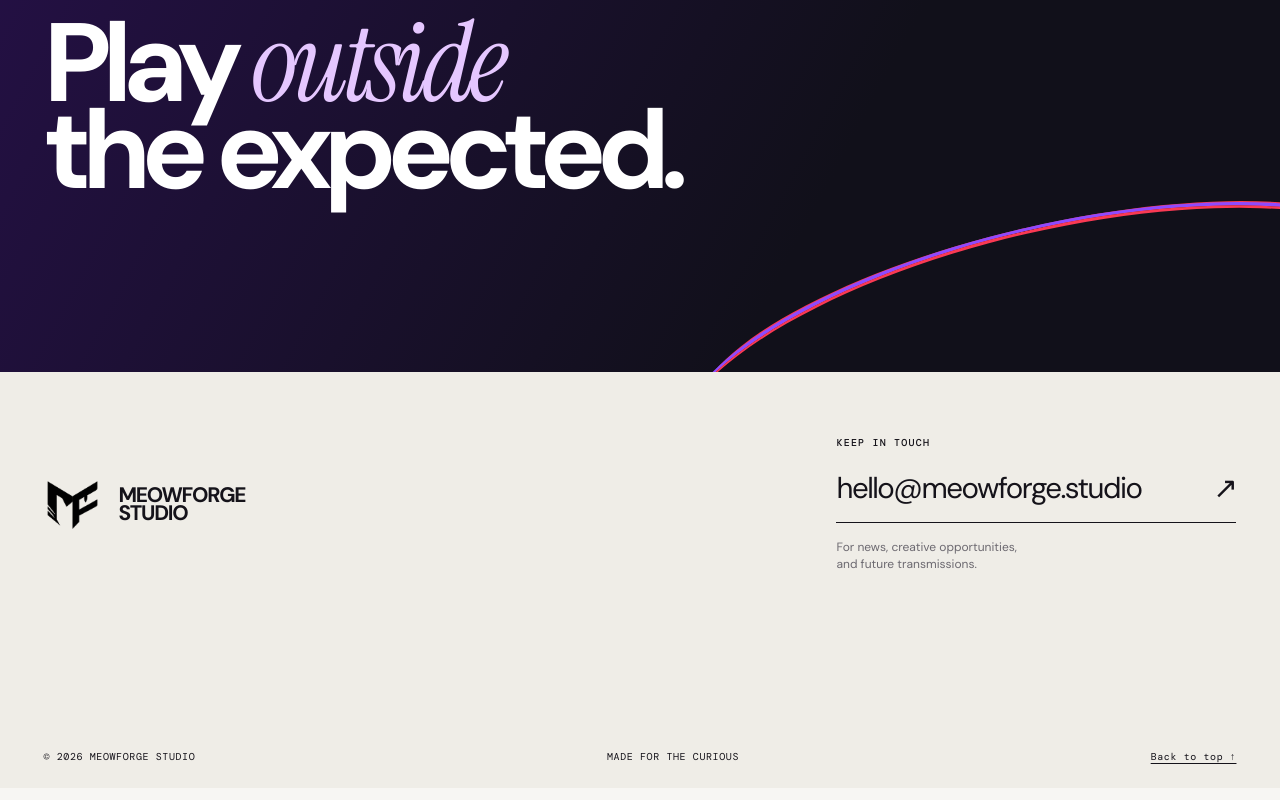
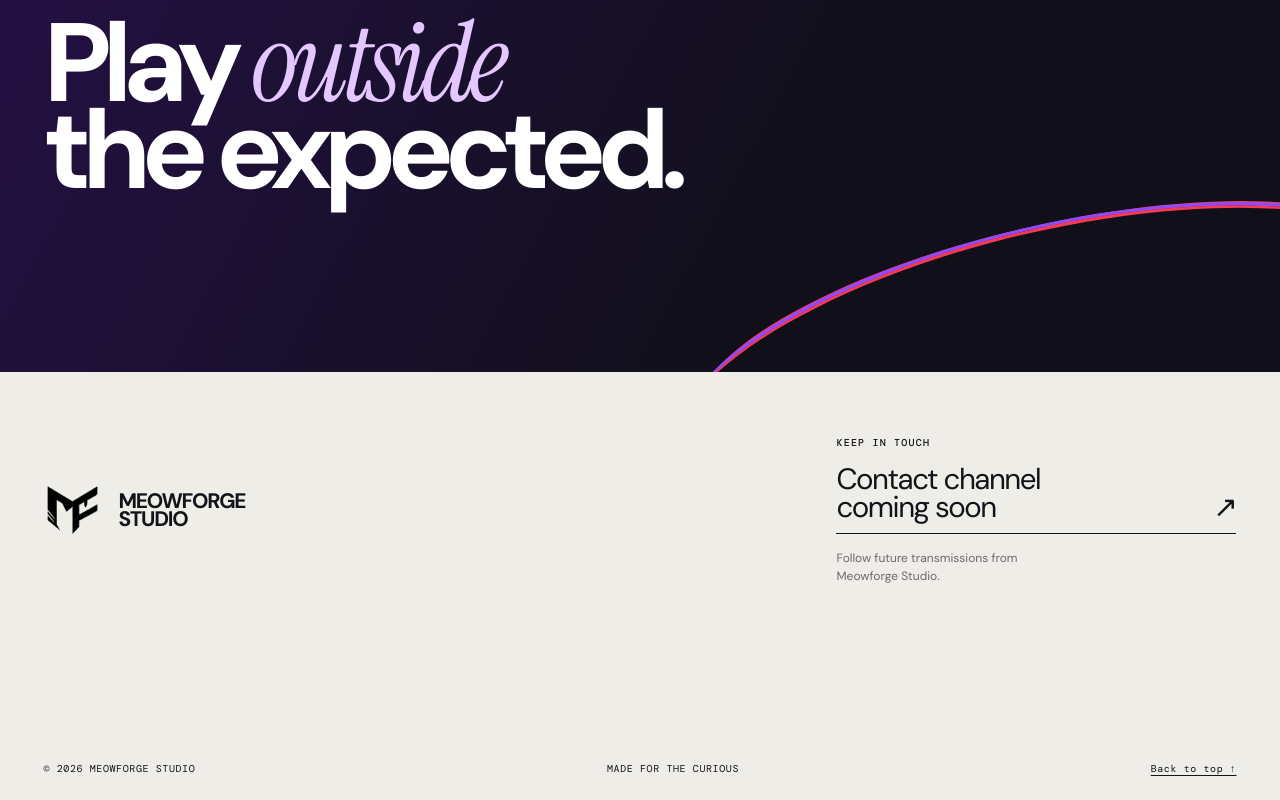
Before and after one commit to lauhotin/meowforgestudio.github.io, a Next.js app: page / in a window 1280 px wide. Shown: the part 3404-4204 px from the top of the page. Built offline with nearby package versions, Linux system fonts and the light colour scheme.

Commit message:
Remove temporary contact domain

```diff
--- a/app/globals.css
+++ b/app/globals.css
@@ -72,7 +72,7 @@ footer { padding:65px 3.4vw 25px; background:#efede7; display:grid; grid-templat
 .footer-brand img { width:57px; height:57px; object-fit:contain; mix-blend-mode:multiply; }
 .footer-brand p { margin:0; }
 .footer-contact { justify-self:end; min-width:min(100%,400px); }
-.footer-contact > a { display:flex; align-items:center; justify-content:space-between; margin-top:17px; padding:0 0 12px; border-bottom:1px solid var(--ink); font-size:clamp(19px,2.3vw,31px); letter-spacing:-.05em; }
+.contact-soon { display:flex; align-items:flex-end; justify-content:space-between; margin:17px 0 0; padding:0 0 12px; border-bottom:1px solid var(--ink); font-size:clamp(19px,2.3vw,31px); line-height:.95; letter-spacing:-.05em; }
 .footer-note { margin:16px 0 0; color:#6c6970; font-size:12px; line-height:1.45; }
 .footer-bottom { grid-column:1/-1; display:flex; justify-content:space-between; padding-top:87px; font:10px "DM Mono",monospace; letter-spacing:.06em; }
 .footer-bottom a { text-decoration:underline; text-underline-offset:3px; }
--- a/app/page.tsx
+++ b/app/page.tsx
@@ -90,8 +90,8 @@ export default function Home() {
         </div>
         <div className="footer-contact">
           <p className="eyebrow">Keep in touch</p>
-          <a href="mailto:hello@meowforge.studio">hello@meowforge.studio <Arrow /></a>
-          <p className="footer-note">For news, creative opportunities,<br />and future transmissions.</p>
+          <p className="contact-soon">Contact channel<br />coming soon <Arrow /></p>
+          <p className="footer-note">Follow future transmissions from<br />Meowforge Studio.</p>
         </div>
         <div className="footer-bottom">
           <span>© 2026 MEOWFORGE STUDIO</span>
```
